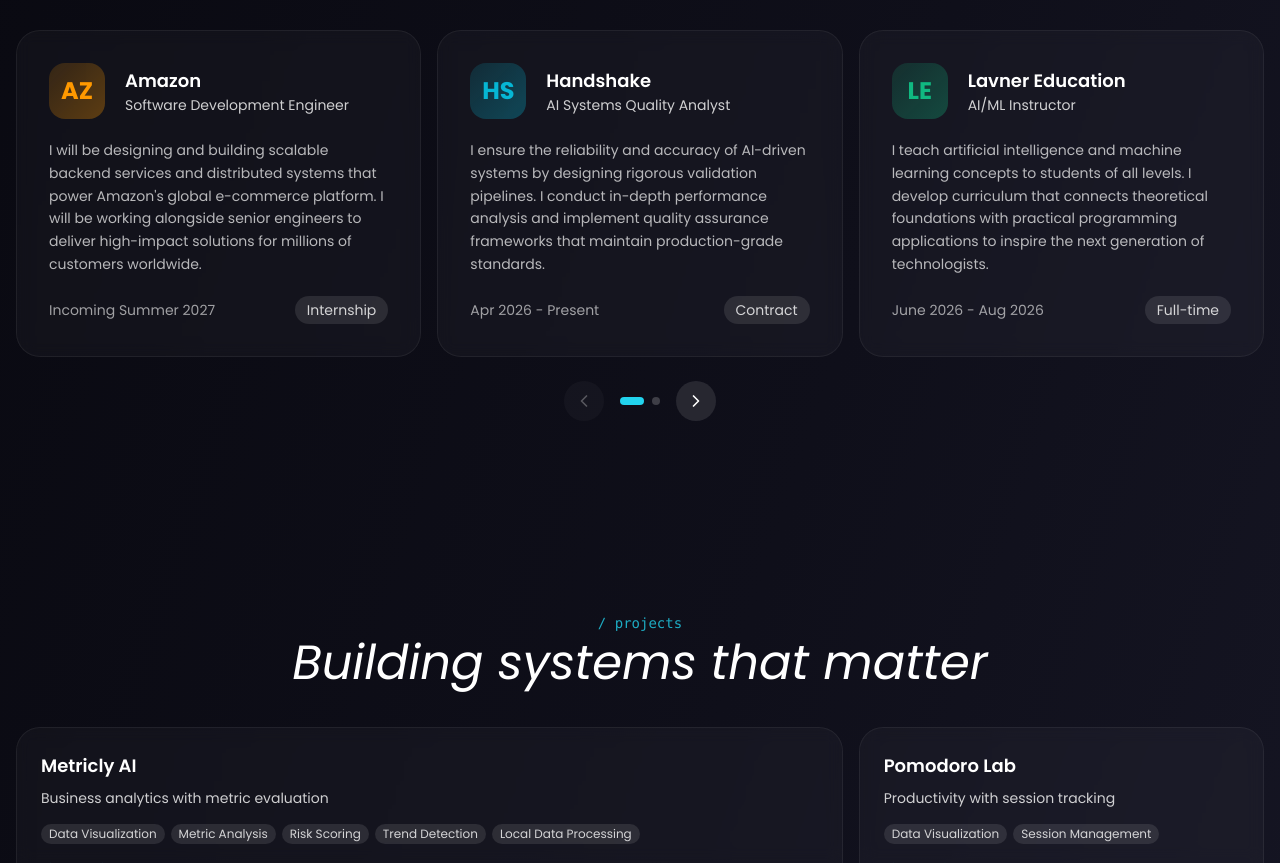
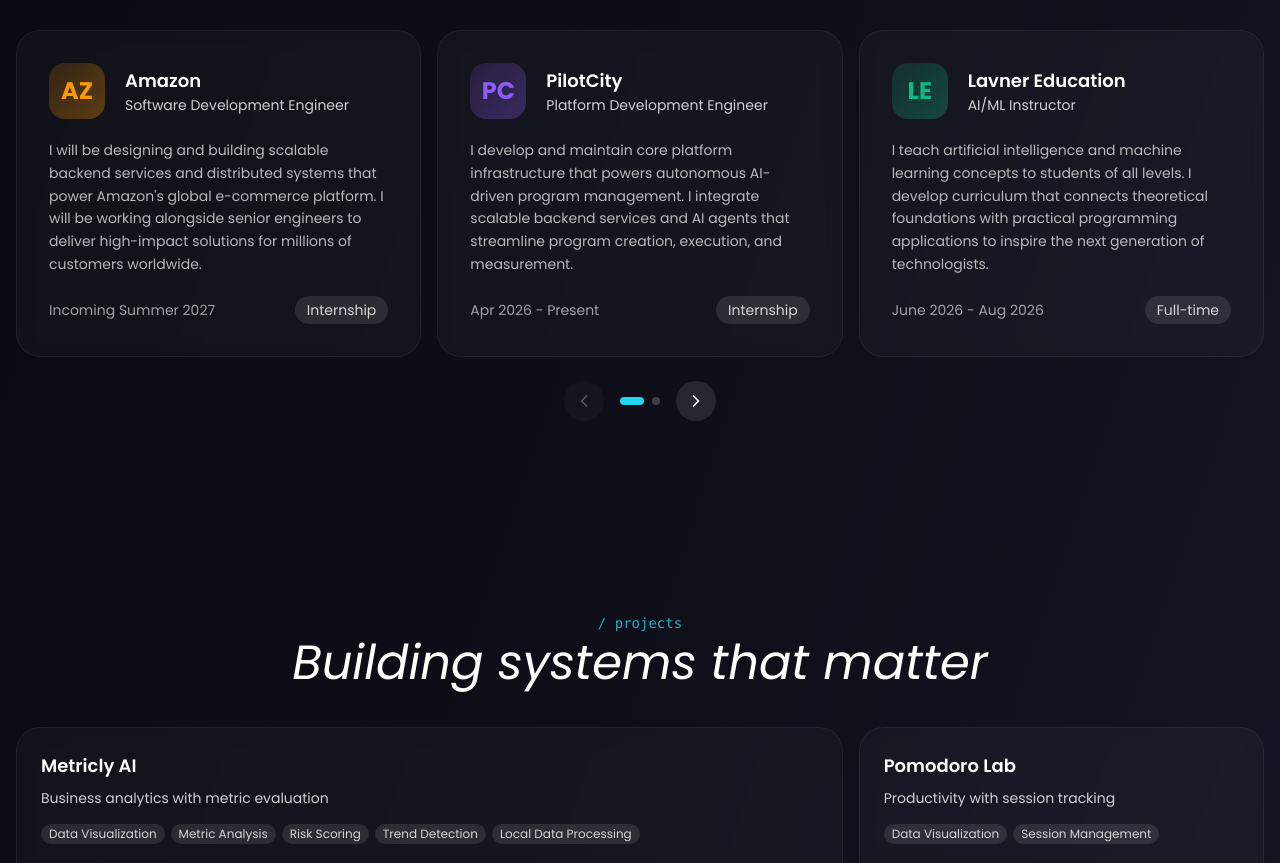
Before and after one commit to codexfang/portfolio, a React (Vite) app: page / in a window 1280 px wide. Shown: the part 980-1843 px from the top of the page. Built offline with nearby package versions, Linux system fonts and the light colour scheme; the HTML template or start-up script is replaced by a standard one.

Commit message:
Replace Handshake with PilotCity experience

```diff
--- a/src/components/ExperienceCarousel.tsx
+++ b/src/components/ExperienceCarousel.tsx
@@ -8,8 +8,8 @@ const experiences = [
     desc: 'I will be designing and building scalable backend services and distributed systems that power Amazon\'s global e-commerce platform. I will be working alongside senior engineers to deliver high-impact solutions for millions of customers worldwide.',
   },
   {
-    logo: 'HS', company: 'Handshake', role: 'AI Systems Quality Analyst', date: 'Apr 2026 - Present', type: 'Contract', color: '#06b6d4',
-    desc: 'I ensure the reliability and accuracy of AI-driven systems by designing rigorous validation pipelines. I conduct in-depth performance analysis and implement quality assurance frameworks that maintain production-grade standards.',
+    logo: 'PC', company: 'PilotCity', role: 'Platform Development Engineer', date: 'Apr 2026 - Present', type: 'Internship', color: '#8b5cf6',
+    desc: 'I develop and maintain core platform infrastructure that powers autonomous AI-driven program management. I integrate scalable backend services and AI agents that streamline program creation, execution, and measurement.',
   },
   {
     logo: 'LE', company: 'Lavner Education', role: 'AI/ML Instructor', date: 'June 2026 - Aug 2026', type: 'Full-time', color: '#10b981',
```
